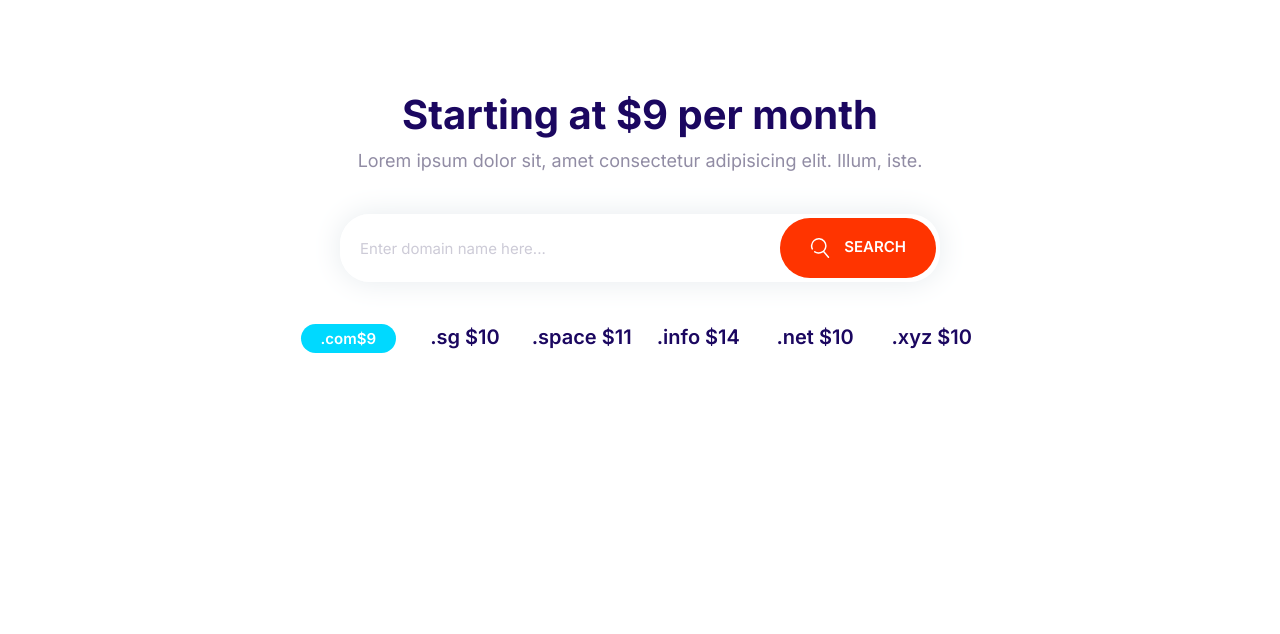
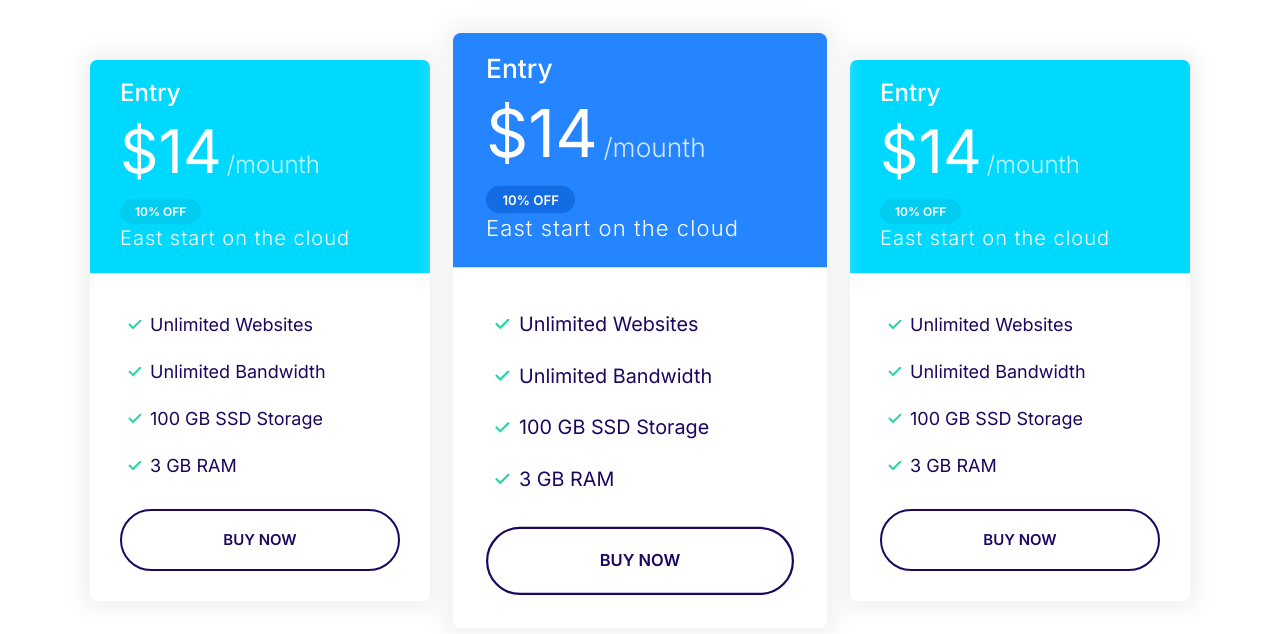
Before and after one commit to mrghorbanik/moshify, a plain HTML site: page index.html in a window 1280 px wide. Drawn offline with Linux system fonts and the light colour scheme.

Commit message:
Built plans block component

```diff
--- a/css/styels.css
+++ b/css/styels.css
@@ -331,13 +331,18 @@ color: #fff;
     color: #fff;
 
     }
+    .card--primary .badge--primary{
+        background: #126de4;
+    }
     .card--secondary .badge--secondary {
 
         background: #02cdf1;
     }
 
     /* plans */
-
+.plan{
+    transition: transform 0.2s ease-out;
+}
     .plan__name {
         color: #fff;
         margin: 0;
@@ -366,6 +371,10 @@ color: #fff;
         margin-bottom: 2rem;
     }
 
+    .plan--popular {
+        transform: scale(1.1);
+    }
+
     .plan--papular .card__header {
         position: relative;
     }
@@ -377,6 +386,13 @@ color: #fff;
         position: absolute;
         top:-6px;
         right: 5%;
+    }
+    .plan:hover {
+        transform: scale(1.05);
+    }
+
+    .plan--popular:hover {
+        transform: scale(1.15);
     }
 @media screen and (min-width:1024) {
 
@@ -713,3 +729,12 @@ margin: 2rem 5rem;
         grid-template-columns: repeat(auto-fit, minmax(10rem, 1fr));
     }
 }
+
+/* Plans Block */
+.block-plans .grid {
+    gap: 8rem 4rem;
+}
+.block-plans .card {
+    max-width: 500px;
+    margin: 0 auto;
+}
--- a/index.html
+++ b/index.html
@@ -14,34 +14,71 @@
     <link rel="stylesheet" href="css/styels.css" />
   </head>
   <body>
-    <section class="block continer block-domain">
-      <header class="block__header">
-        <h2>Starting at $9 per month</h2>
-        <p>
-          Lorem ipsum dolor sit, amet consectetur adipisicing elit. Illum, iste.
-        </p>
-      </header>
-      <div class="input-group">
-        <input
-          type="text"
-          class="input"
-          placeholder="Enter domain name here..."
-        />
-        <button class="btn btn--accent">
-          <svg class="icon icon--white">
-            <use xlink:href="images/sprite.svg#search"></use>
-          </svg>
-          Search
-        </button>
+    <section class="block container block-plans">
+      <div class="grid grid--1x3">
+        <div class="plan">
+          <div class="card card--secondary">
+            <header class="card__header">
+              <h3 class="plan__name">Entry</h3>
+              <span class="plan__price">$14</span>
+              <span class="plan__billing-cycle">/mounth</span>
+              <span class="badge badge--secondary badge--small">10% OFF</span>
+              <span class="plan__description">East start on the cloud</span>
+            </header>
+            <div class="card__body">
+              <ul class="list list--tick">
+                <li class="list__item">Unlimited Websites</li>
+                <li class="list__item">Unlimited Bandwidth</li>
+                <li class="list__item">100 GB SSD Storage</li>
+                <li class="list__item">3 GB RAM</li>
+              </ul>
+              <button class="btn btn--outline btn--block">Buy Now</button>
+            </div>
+          </div>
+        </div>
+
+        <div class="plan plan--popular">
+          <div class="card card--primary">
+            <header class="card__header">
+              <h3 class="plan__name">Entry</h3>
+              <span class="plan__price">$14</span>
+              <span class="plan__billing-cycle">/mounth</span>
+              <span class="badge badge--primary badge--small">10% OFF</span>
+              <span class="plan__description">East start on the cloud</span>
+            </header>
+            <div class="card__body">
+              <ul class="list list--tick">
+                <li class="list__item">Unlimited Websites</li>
+                <li class="list__item">Unlimited Bandwidth</li>
+                <li class="list__item">100 GB SSD Storage</li>
+                <li class="list__item">3 GB RAM</li>
+              </ul>
+              <button class="btn btn--outline btn--block">Buy Now</button>
+            </div>
+          </div>
+        </div>
+
+        <div class="plan">
+          <div class="card card--secondary">
+            <header class="card__header">
+              <h3 class="plan__name">Entry</h3>
+              <span class="plan__price">$14</span>
+              <span class="plan__billing-cycle">/mounth</span>
+              <span class="badge badge--secondary badge--small">10% OFF</span>
+              <span class="plan__description">East start on the cloud</span>
+            </header>
+            <div class="card__body">
+              <ul class="list list--tick">
+                <li class="list__item">Unlimited Websites</li>
+                <li class="list__item">Unlimited Bandwidth</li>
+                <li class="list__item">100 GB SSD Storage</li>
+                <li class="list__item">3 GB RAM</li>
+              </ul>
+              <button class="btn btn--outline btn--block">Buy Now</button>
+            </div>
+          </div>
+        </div>
       </div>
-      <ul class="list block-domain__prices">
-        <li><span class="badge badge--secondary">.com$9</span></li>
-        <li>.sg $10</li>
-        <li>.space $11</li>
-        <li>.info $14</li>
-        <li>.net $10</li>
-        <li>.xyz $10</li>
-      </ul>
     </section>
     <script src="main.js"></script>
   </body>
```
Also changed, not shown: components/plans block.html (added, +66 -0 lines).
